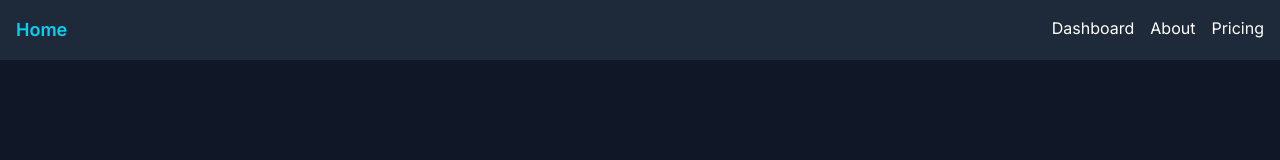
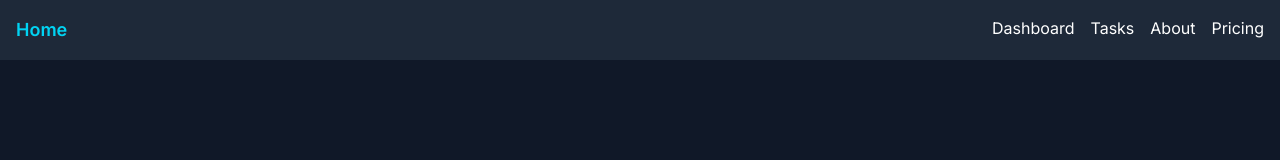
Before and after one commit to raphaelchpprt/nextjs-saas-journey, a Next.js app: page / in a window 1280 px wide. Shown: the top 160 px of the page. Built offline with nearby package versions, Linux system fonts and the light colour scheme.

Commit message:
feat: add 'Tasks' navigation item to header

```diff
--- a/src/components/Header.tsx
+++ b/src/components/Header.tsx
@@ -17,6 +17,7 @@ export const Header: FC = () => {
   const navItems: NavItem[] = [
     { href: '/', label: 'Home', isHome: true },
     { href: '/dashboard', label: 'Dashboard' },
+    { href: '/tasks', label: 'Tasks' },
     { href: '/about', label: 'About' },
     { href: '/pricing', label: 'Pricing' },
   ];
```
